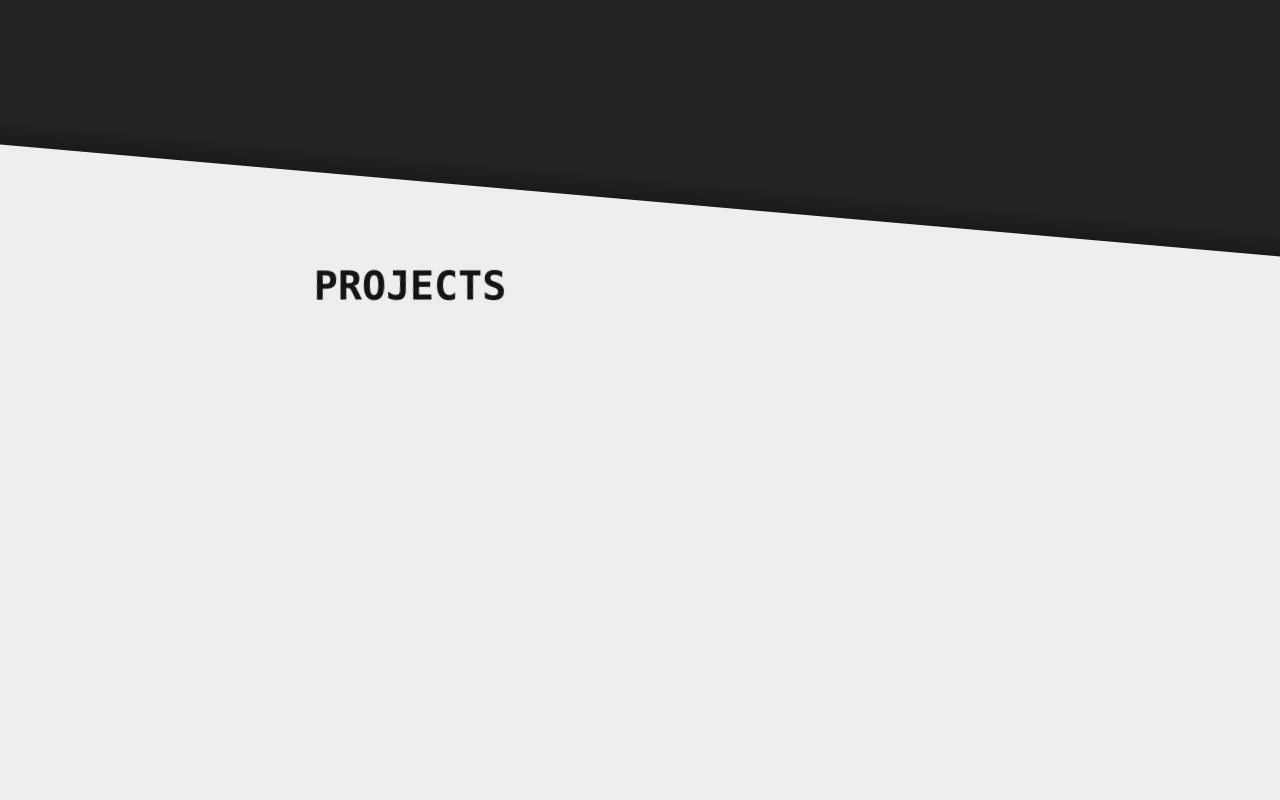
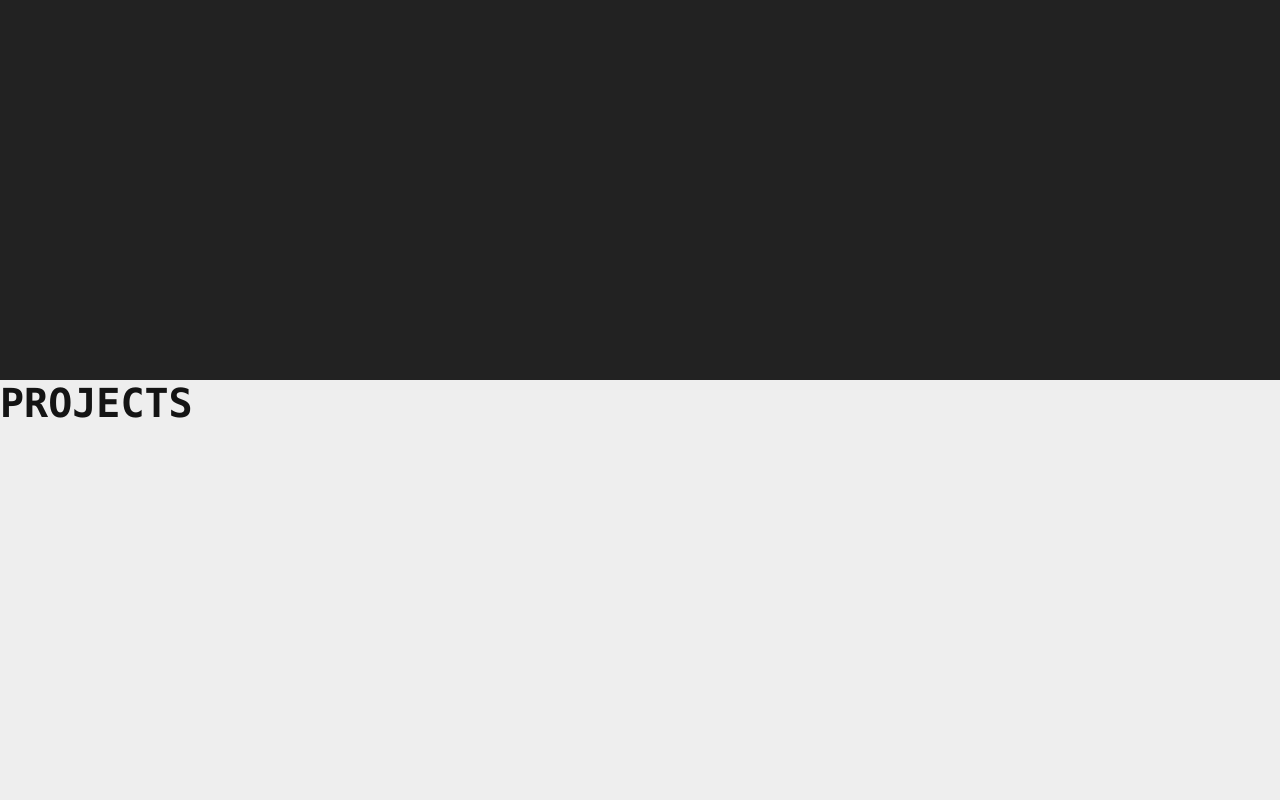
Before and after one commit to karhu1/personal-website, a React (Create React App) app: page / in a window 1280 px wide. Shown: the part 1280-2080 px from the top of the page. Built offline with nearby package versions, Linux system fonts and the light colour scheme.

Commit message:
starting work on react spring

```diff
--- a/src/App.js
+++ b/src/App.js
@@ -1,6 +1,4 @@
 import Header from "./components/Header";
-import AOS from 'aos';
-import 'aos/dist/aos.css';
 import { useEffect } from "react";
 
 
@@ -37,8 +35,6 @@ function App() {
     elements2.forEach((el) => observer2.observe(el))
   }, [])
 
-  AOS.init();
-
   return (
     <>
       <Header />
--- a/src/index.css
+++ b/src/index.css
@@ -85,28 +85,22 @@ h1 {
 
 h2 {
   color: rgb(20, 20, 20);
-  z-index: 2;
-  position: relative;
-  transform: rotate(-5deg);
   font-size: 30pt;
-  top: 5vh;
   margin: 0;
-  padding-left: 30vw;
 }
 
 .project-container {
   height: 100vh;
   position: relative;
-  z-index: 1;
   background-color: rgb(238, 238, 238);
   transition: all 1s, width 0s;
 }
 
-.move-up {
+/* .move-up {
   transform: translateY(-150px) rotate(5deg) translateX(-100px);
   width: 150vw;
   box-shadow: 0px 0px 20px 5px rgb(0, 0, 0, 0.4);
-}
+} */
 
 /* Going to laptop */
 @media (min-width: 840px) {
```
